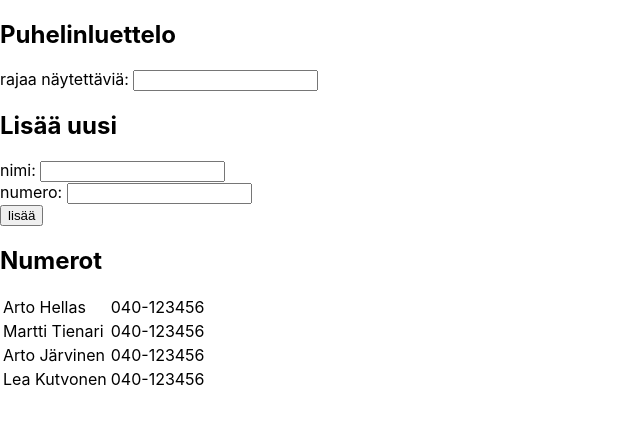
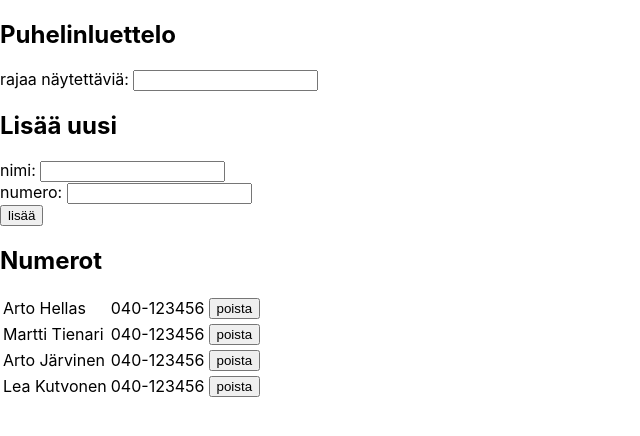
Before and after one commit to jkaari96/FullStackOpen2018, a React (Create React App) app in the folder part2/puhelinluettelo/: page / in a window 1280 px wide. Shown: the top 436 px of the page, without its empty margins (0-640 px from the left). Built offline with nearby package versions, Linux system fonts and the light colour scheme; data requests are answered from the project's data file; the HTML template or start-up script is replaced by a standard one.

Commit message:
Exercise 2.16 finished

```diff
--- a/part2/puhelinluettelo/src/App.js
+++ b/part2/puhelinluettelo/src/App.js
@@ -1,5 +1,5 @@
 import React from 'react'
-import axios from 'axios'
+import personService from './services/persons'
 
 class AddNewForm extends React.Component {
   constructor(props) {
@@ -17,21 +17,22 @@ class AddNewForm extends React.Component {
   addName = (event) => {
     event.preventDefault()
     let personsArray = []
+    personsArray = this.props.state.persons
     const personObject = {
       name: this.state.newName,
       number: this.state.newNumber
     }
 
-    if (this.props.state.persons.find(person =>
+    if (!this.props.state.persons.find(person =>
       person.name === this.state.newName)){
-      personsArray = this.props.state.persons
-    } else {
-      personsArray = this.props.state.persons.concat(personObject)
-      axios.post('http://localhost:3001/persons', personObject)
+        personService
+          .create(personObject)
+          .then(response => {
+            personsArray = this.props.state.persons.concat(response.data)
+            this.props.formFunction(personsArray)
+            this.setState({newName: '', newNumber: ''})
+      })
     }
-
-    this.props.formFunction(personsArray)
-    this.setState({newName: '', newNumber: ''})
   }
 
   handleNameChange = (event) => {
@@ -67,18 +68,41 @@ const Address = (props) => {
     <tr>
       <td>{props.name}</td>
       <td>{props.number}</td>
+      <td>
+        <button onClick={props.removeFunction}>
+          poista
+        </button>
+      </td>
     </tr>
   )
 }
 
 const AddressList = (props) => {
+  const removeFunc = (id, name) => {
+    return () => {
+      const result = window.confirm(`poistetaanko ${name}`)
+      if (result){
+        personService
+          .deleteEntry(id)
+          .then(response => {
+            personService
+              .getAll()
+              .then(response => {
+                props.update(response.data)
+            })
+        })
+      }
+    }
+  }
+
   return (
     <div>
       <h2>Numerot</h2>
       <table>
         <tbody>
         {props.addresses.map(person => <Address key={person.name}
-          name={person.name} number={person.number} />)}
+          name={person.name} number={person.number}
+          removeFunction={removeFunc(person.id, person.name)}/>)}
         </tbody>
       </table>
     </div>
@@ -105,8 +129,8 @@ class App extends React.Component {
   }
 
   componentDidMount() {
-    axios
-      .get('http://localhost:3001/persons')
+    personService
+      .getAll()
       .then(response => {
         const persons = response.data
         this.setState({ persons: persons })
@@ -125,7 +149,8 @@ class App extends React.Component {
                                     onChange={this.handleFilterChange} />
         </div>
         <AddNewForm state={this.state} formFunction={this.handlePersonsChange}/>
-        <AddressList addresses={addressesToShow}/>
+        <AddressList addresses={addressesToShow} state={this.state}
+          update={this.handlePersonsChange}/>
       </div>
     )
   }
--- /dev/null
+++ b/part2/puhelinluettelo/src/services/persons.js
@@ -0,0 +1,20 @@
+import axios from 'axios'
+const baseUrl = 'http://localhost:3001/persons'
+
+const getAll = () => {
+  return axios.get(baseUrl)
+}
+
+const create = (newObject) => {
+  return axios.post(baseUrl, newObject)
+}
+
+const update = (id, object) => {
+  return axios.put(`${baseUrl}/${id}`, object)
+}
+
+const deleteEntry = (id) => {
+  return axios.delete(`${baseUrl}/${id}`)
+}
+
+export default { getAll, create, update, deleteEntry }
```
